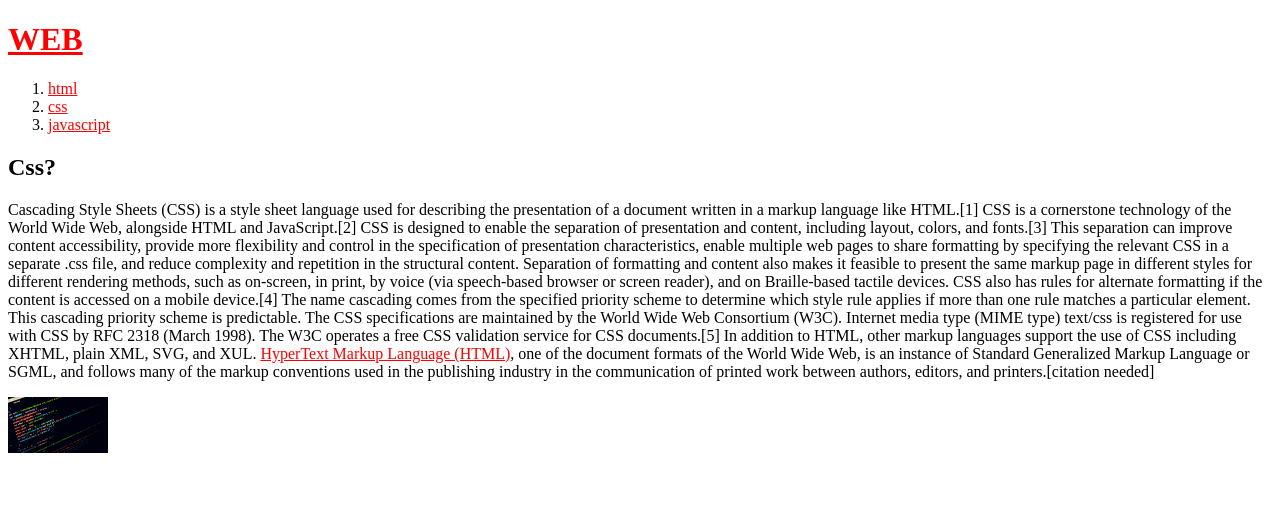
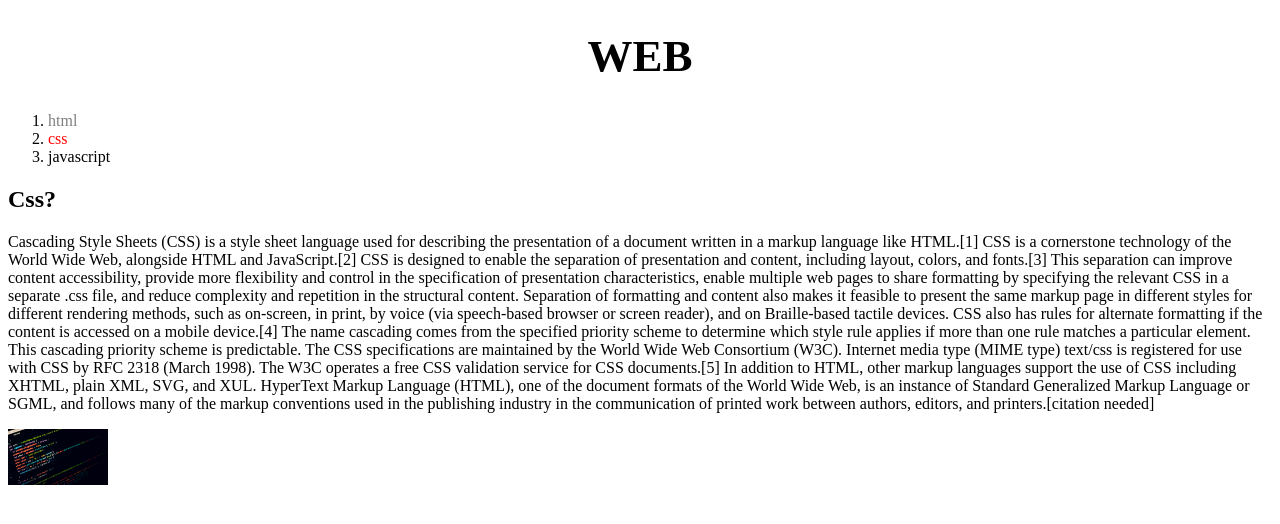
Before and after one commit to nandong1104/desktop, a plain HTML site: page 2.html in a window 1280 px wide. Drawn offline with Linux system fonts and the light colour scheme.

Commit message:
css selector 효과 속성 id>class>태그
a
  {
    color:black;
    text-decoration: none;
  }

중괄호 안에 있는 것들 선언문
: 전에 있는 것들 property
후에 있는것들 value
그리고 css는 한 문장이 끝나면 ;을 붙임!!

```diff
--- a/2.html
+++ b/2.html
@@ -8,6 +8,17 @@
   <style>
   a
   {
+    color:black;
+    text-decoration: none;
+  }
+  h1{
+    font-size: 45px;
+    text-align: center;
+  }
+  .saw{
+    color:gray;
+  }
+  #active{
     color:red;
   }
   </style>
@@ -15,8 +26,8 @@
 <body><! 본문-->
   <h1><a href="index.html"> WEB </a></h1>
   <ol><!리스트의 순서를 나타냄 ordered list-->
-  <li><a href="1.html">html </a></li> <!list 를 나타냄-->
-  <li><a href="2.html">css</a></li>
+  <li><a href="1.html" class="saw">html </a></li> <!list 를 나타냄-->
+  <li><a href="2.html" class="saw" id="active">css</a></li>
   <li><a href="3.html">javascript</a></li>
   </ol>
 <!--
@@ -44,7 +55,7 @@
 
   In addition to HTML, other markup languages support the use of CSS including XHTML, plain XML, SVG, and XUL.
 
-<a href="https://www.w3.org/TR/html51/" target = "_blank" title = "html5 specification">HyperText Markup Language (HTML)</a>, one of the document formats of the World Wide Web, is an instance of Standard Generalized Markup Language or SGML, and follows many of the markup conventions used in the publishing industry in the communication of printed work between authors, editors, and printers.[citation needed]
+<a href="https://www.w3.org/TR/html51/" target = "_blank" title = "html5 specification">HyperText Markup Language (HTML)</a>, one of the document formats of the World Wide Web, is an instance of Standard Generalized Markup Language or SGML, and follows many of the markup conventions used in the publishing industry in the communication of printed work between authors, editors, and printers.[citation needed]</a>
 
 
 </p>
```
